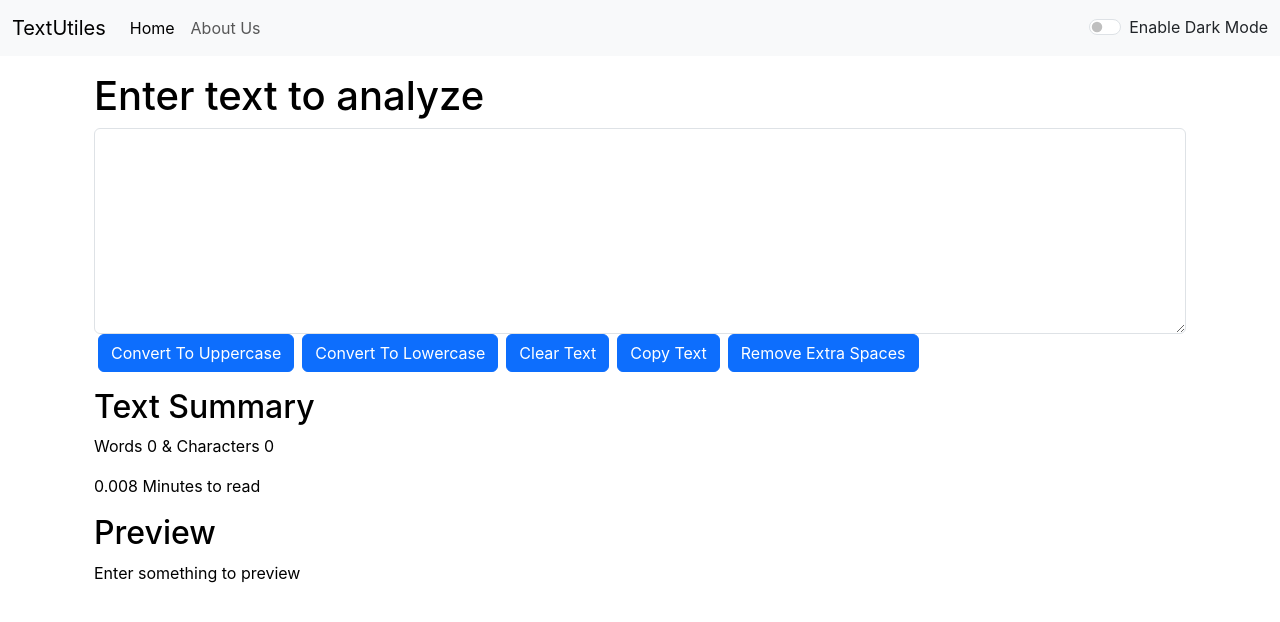
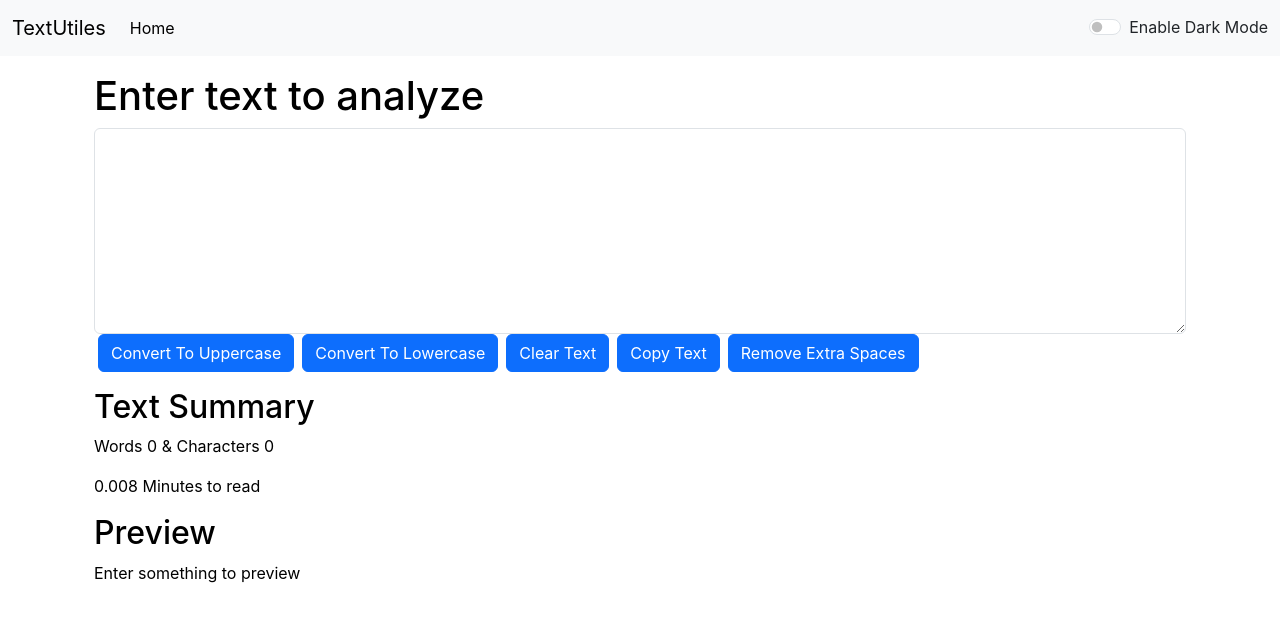
Before and after one commit to SoulEater001/TextUtils-React, a React (Create React App) app: page / in a window 1280 px wide. Shown: the top 622 px of the page. Built offline with nearby package versions, Linux system fonts and the light colour scheme.

Commit message:
Added react router

```diff
--- a/src/components/Navbar.js
+++ b/src/components/Navbar.js
@@ -1,5 +1,6 @@
 import React from "react";
 import PropTypes from "prop-types";
+// import { Link } from "react-router-dom";
 
 export default function Navbar(props) {
   return (
@@ -27,9 +28,9 @@ export default function Navbar(props) {
               </a>
             </li>
             <li className="nav-item">
-              <a className="nav-link" href="/">
+              {/* <Link className="nav-link" to="/about">
                 {props.aboutText}
-              </a>
+              </Link> */}
             </li>
           </ul>
           {/* <form className="d-flex" role="search">
```
Also changed, not shown: src/App.js (+17 -2 lines).
